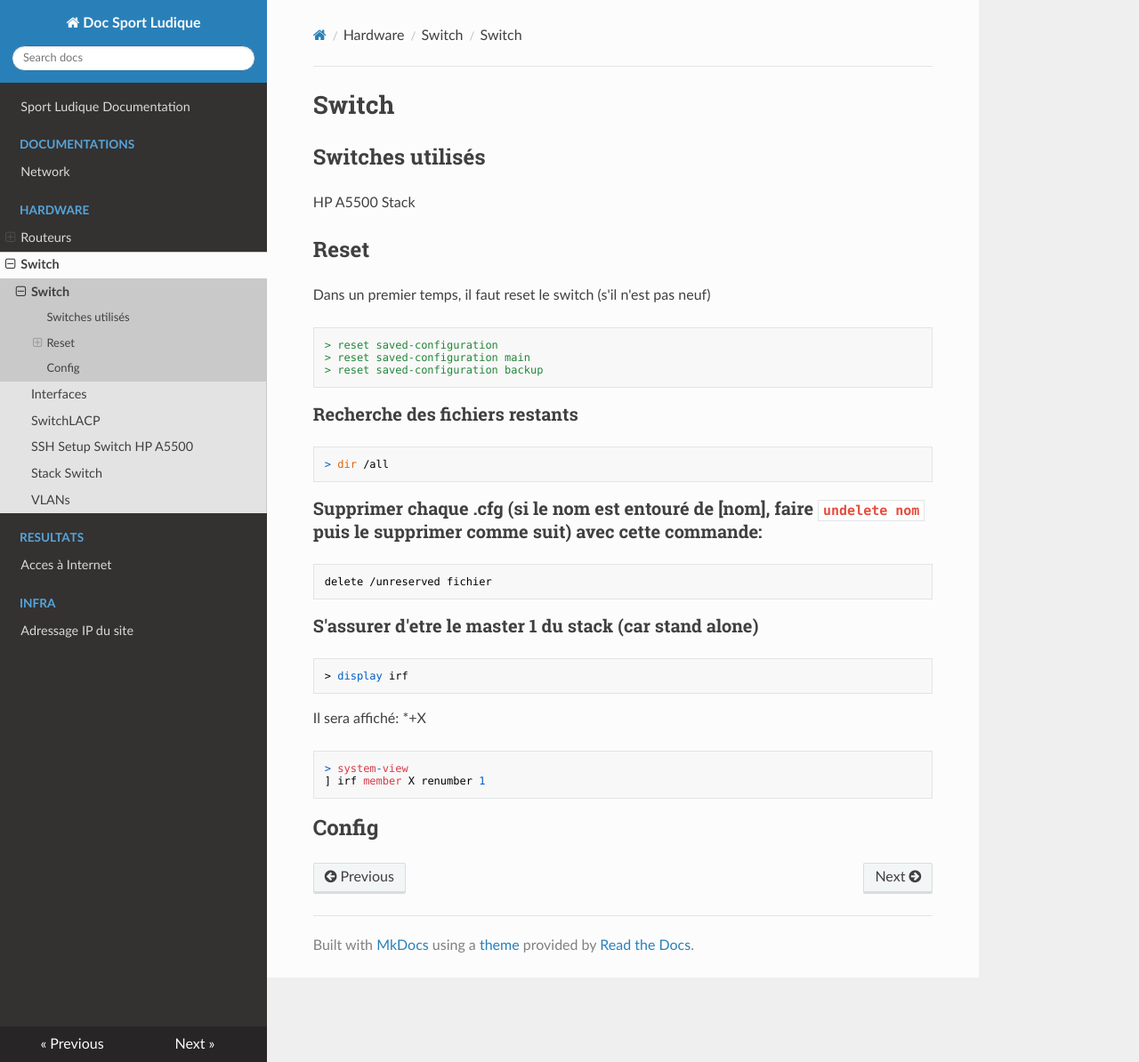
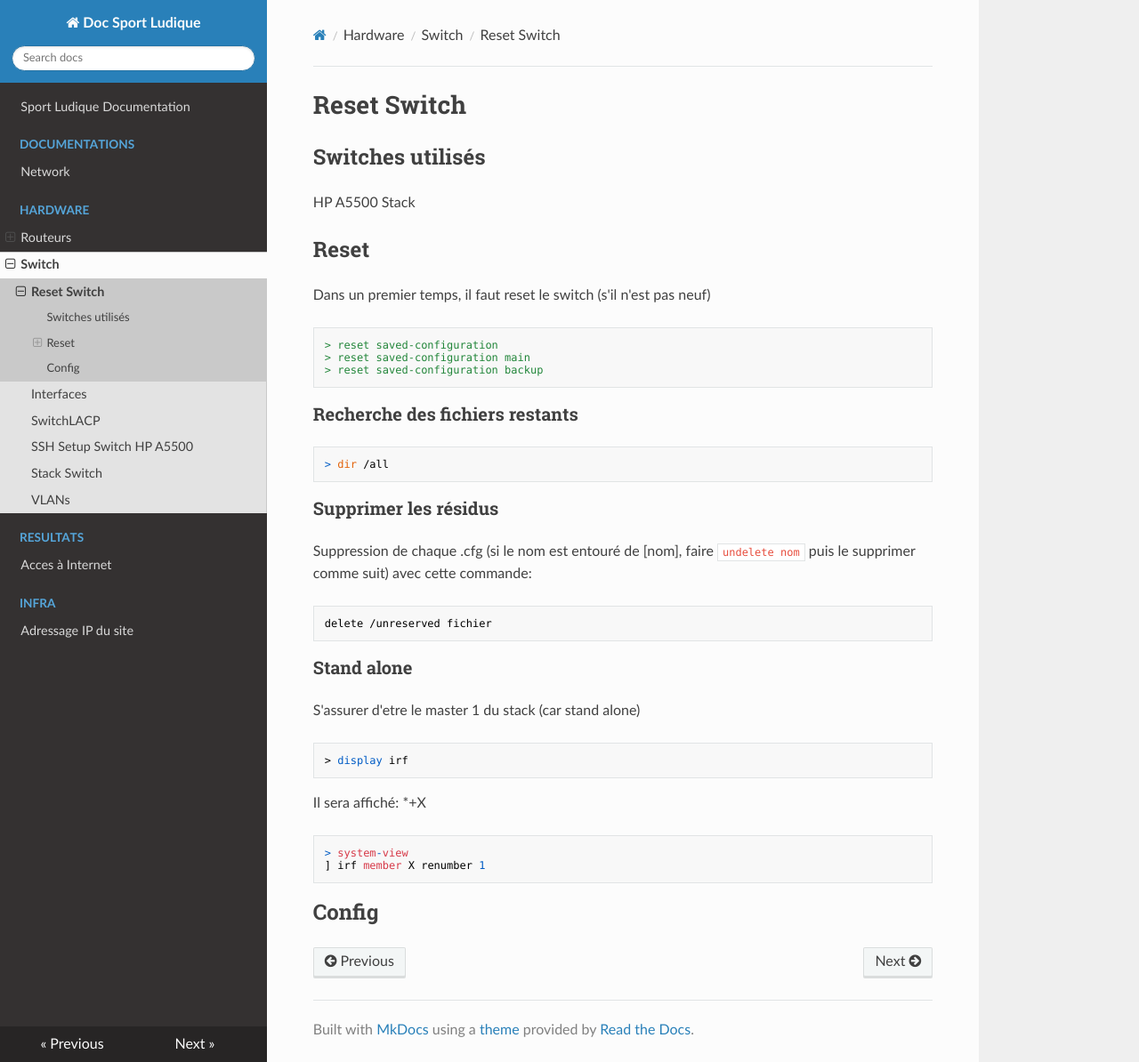
Before and after one commit to DSISportLudique/SportLudique2Doc, an MkDocs documentation site: the page built from docs/Hardware/Switch/ResetSwitch.md, in a window 1280 px wide and 1194 px high. Shown: the whole window at 89% size. Built offline with MkDocs 1.6.1, drawn with Linux system fonts in a browser that asks for light colours; nearby versions of some CDN libraries.

Commit message:
refactored ResetSwitch.md

````diff
--- a/docs/Hardware/Switch/ResetSwitch.md
+++ b/docs/Hardware/Switch/ResetSwitch.md
@@ -1,4 +1,4 @@
-# Switch
+# Reset Switch
 
 ## Switches utilisés
 HP A5500 Stack
@@ -15,12 +15,14 @@ Dans un premier temps, il faut reset le switch (s'il n'est pas neuf)
 ```
 > dir /all
 ```
-### Supprimer chaque .cfg (si le nom est entouré de [nom], faire `undelete nom` puis le supprimer comme suit) avec cette commande:
+### Supprimer les résidus
+Suppression de chaque .cfg (si le nom est entouré de [nom], faire `undelete nom` puis le supprimer comme suit) avec cette commande:
 ```
 delete /unreserved fichier
 ```
 
-### S'assurer d'etre le master 1 du stack (car stand alone)
+### Stand alone
+S'assurer d'etre le master 1 du stack (car stand alone)
 ```
 > display irf
 ```
````
